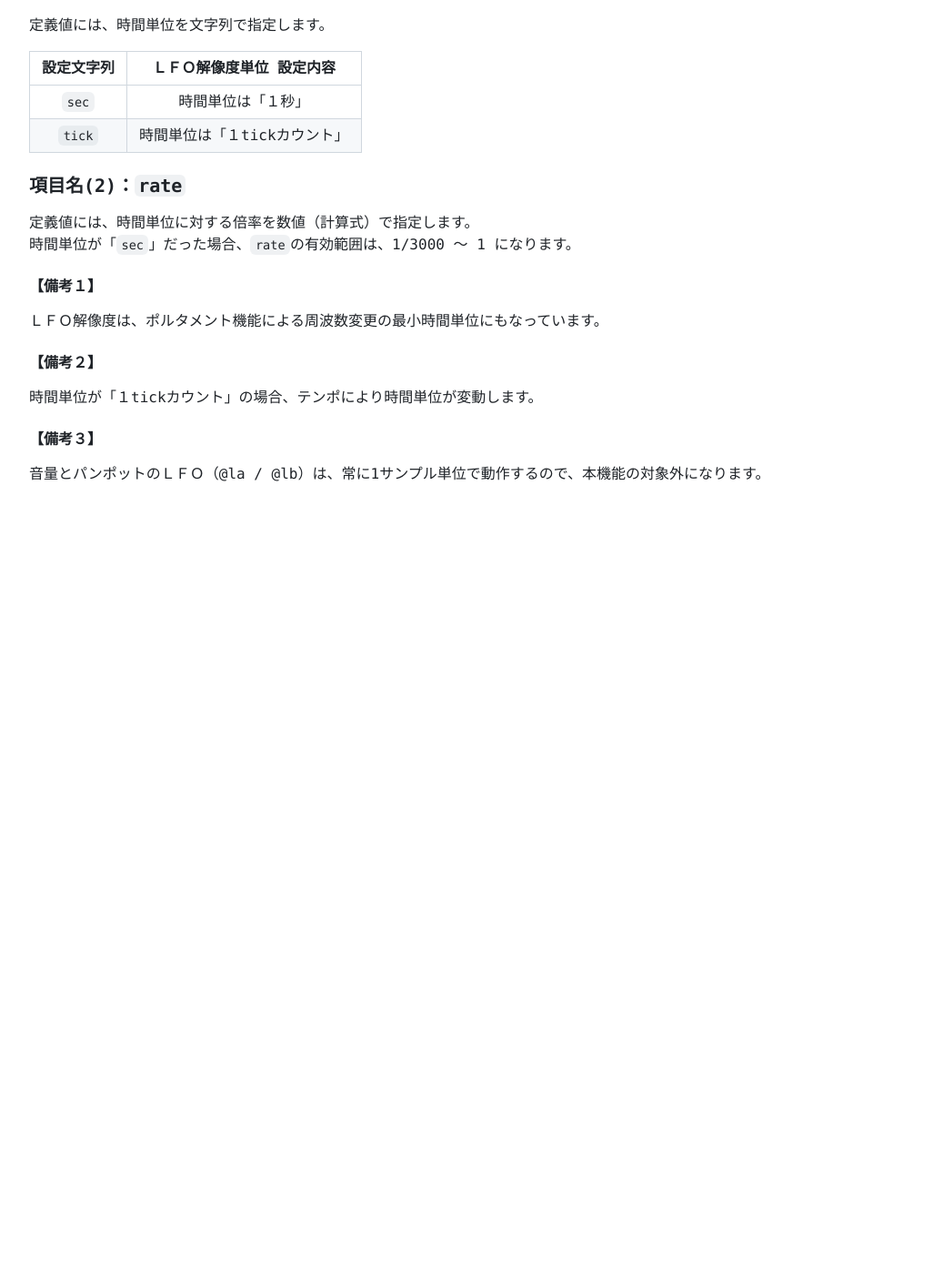
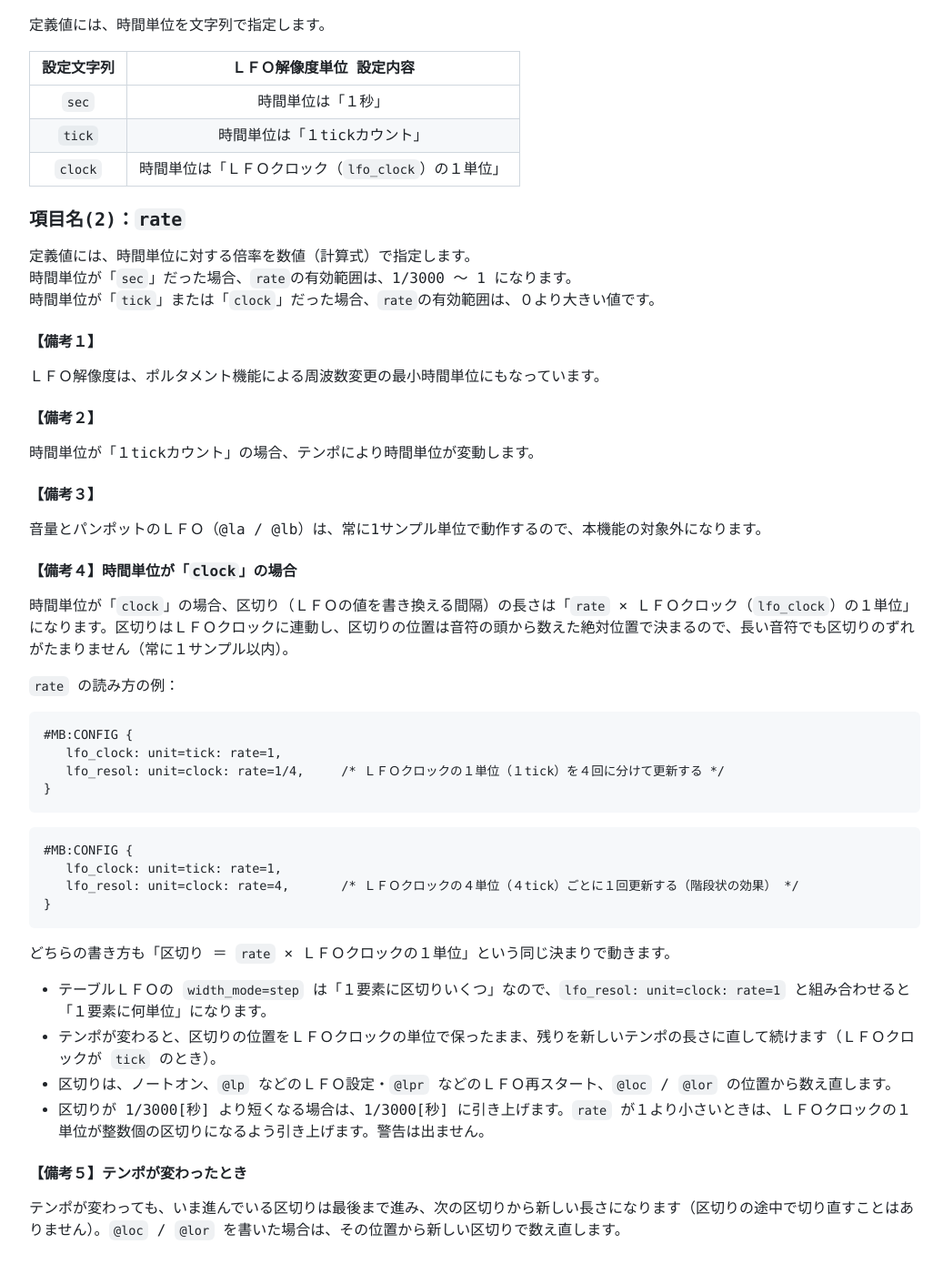
Before and after one commit to lineardrive/V3MMLmanual, a Jekyll site: the page built from docs/ch05/5_8_7.md, in a window 1280 px wide and 1400 px high, scrolled down 722 px. Shown: the whole window at 91% size, without its empty margins (8-1045 px from the left). Built offline with Jekyll 4.4.1, drawn with Linux system fonts in a browser that asks for light colours; our own code applies the rules of GitHub Pages for plain Markdown files; before the commit the page ends 1291 px from its top, so only the background shows below that.

Commit message:
docs: lfo_resol / @lor に unit=clock を足す（V3MML 依頼V23）
#MB:CONFIG の lfo_resol（5.8.7）と @lor（8.2）に unit=clock の説明を足した。
区切り = rate × lfo_clock の 1 単位、絶対位置で決まる区切り、rate=1/4 と
rate=4 の例、テンポ変更と下限の扱い。テンポが変わっても今の区切りは
最後まで進むことも備考に書いた。

Co-Authored-By: Claude Opus 5.5 <noreply@anthropic.com>

````diff
--- a/docs/ch05/5_8_7.md
+++ b/docs/ch05/5_8_7.md
@@ -36,11 +36,13 @@
 |:-:|:-:|
 |`sec`|時間単位は「１秒」|
 |`tick`|時間単位は「１tickカウント」|
+|`clock`|時間単位は「ＬＦＯクロック（`lfo_clock`）の１単位」|
 
 ### 項目名(2)：`rate`
 
 定義値には、時間単位に対する倍率を数値（計算式）で指定します。
 時間単位が「`sec`」だった場合、`rate`の有効範囲は、1/3000 〜 1 になります。
+時間単位が「`tick`」または「`clock`」だった場合、`rate`の有効範囲は、０より大きい値です。
 
 #### 【備考１】
 
@@ -53,3 +55,34 @@
 #### 【備考３】
 
 音量とパンポットのＬＦＯ（@la / @lb）は、常に1サンプル単位で動作するので、本機能の対象外になります。
+
+#### 【備考４】時間単位が「`clock`」の場合
+
+時間単位が「`clock`」の場合、区切り（ＬＦＯの値を書き換える間隔）の長さは「`rate` × ＬＦＯクロック（`lfo_clock`）の１単位」になります。区切りはＬＦＯクロックに連動し、区切りの位置は音符の頭から数えた絶対位置で決まるので、長い音符でも区切りのずれがたまりません（常に１サンプル以内）。
+
+`rate` の読み方の例：
+
+```mml
+#MB:CONFIG {
+   lfo_clock: unit=tick: rate=1,
+   lfo_resol: unit=clock: rate=1/4,     /* ＬＦＯクロックの１単位（１tick）を４回に分けて更新する */
+}
+```
+
+```mml
+#MB:CONFIG {
+   lfo_clock: unit=tick: rate=1,
+   lfo_resol: unit=clock: rate=4,       /* ＬＦＯクロックの４単位（４tick）ごとに１回更新する（階段状の効果） */
+}
+```
+
+どちらの書き方も「区切り ＝ `rate` × ＬＦＯクロックの１単位」という同じ決まりで動きます。
+
+- テーブルＬＦＯの `width_mode=step` は「１要素に区切りいくつ」なので、`lfo_resol: unit=clock: rate=1` と組み合わせると「１要素に何単位」になります。
+- テンポが変わると、区切りの位置をＬＦＯクロックの単位で保ったまま、残りを新しいテンポの長さに直して続けます（ＬＦＯクロックが `tick` のとき）。
+- 区切りは、ノートオン、`@lp` などのＬＦＯ設定・`@lpr` などのＬＦＯ再スタート、`@loc` / `@lor` の位置から数え直します。
+- 区切りが 1/3000[秒] より短くなる場合は、1/3000[秒] に引き上げます。`rate` が１より小さいときは、ＬＦＯクロックの１単位が整数個の区切りになるよう引き上げます。警告は出ません。
+
+#### 【備考５】テンポが変わったとき
+
+テンポが変わっても、いま進んでいる区切りは最後まで進み、次の区切りから新しい長さになります（区切りの途中で切り直すことはありません）。`@loc` / `@lor` を書いた場合は、その位置から新しい区切りで数え直します。
````
Also changed, not shown: docs/ch08/8_1n2.md (+13 -0 lines).
